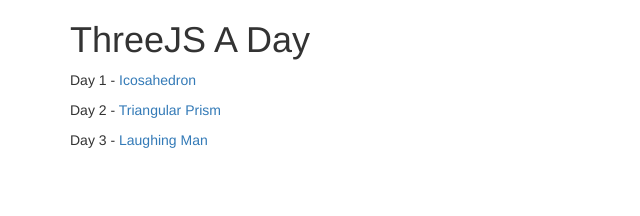
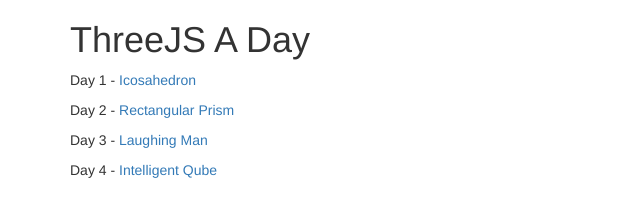
Before and after one commit to edmundquintero/threejs-playground, a plain HTML site: page index.html in a window 1280 px wide. Shown: the whole page, without its empty margins (0-640 px from the left). Drawn offline with nearby package versions, Linux system fonts and the light colour scheme.

Commit message:
Added day 4

```diff
--- a/index.html
+++ b/index.html
@@ -8,8 +8,9 @@
     <div class="container">
       <h1>ThreeJS A Day</h1>
       <p>Day 1 - <a href='day1/index.html'>Icosahedron</a></p>
-      <p>Day 2 - <a href='day2/index.html'>Triangular Prism</a></p>
+      <p>Day 2 - <a href='day2/index.html'>Rectangular Prism</a></p>
       <p>Day 3 - <a href='day3/index.html'>Laughing Man</a></p>
+      <p>Day 4 - <a href='day4/index.html'>Intelligent Qube</a></p>
     </div>
   </body>
 </html>
```
